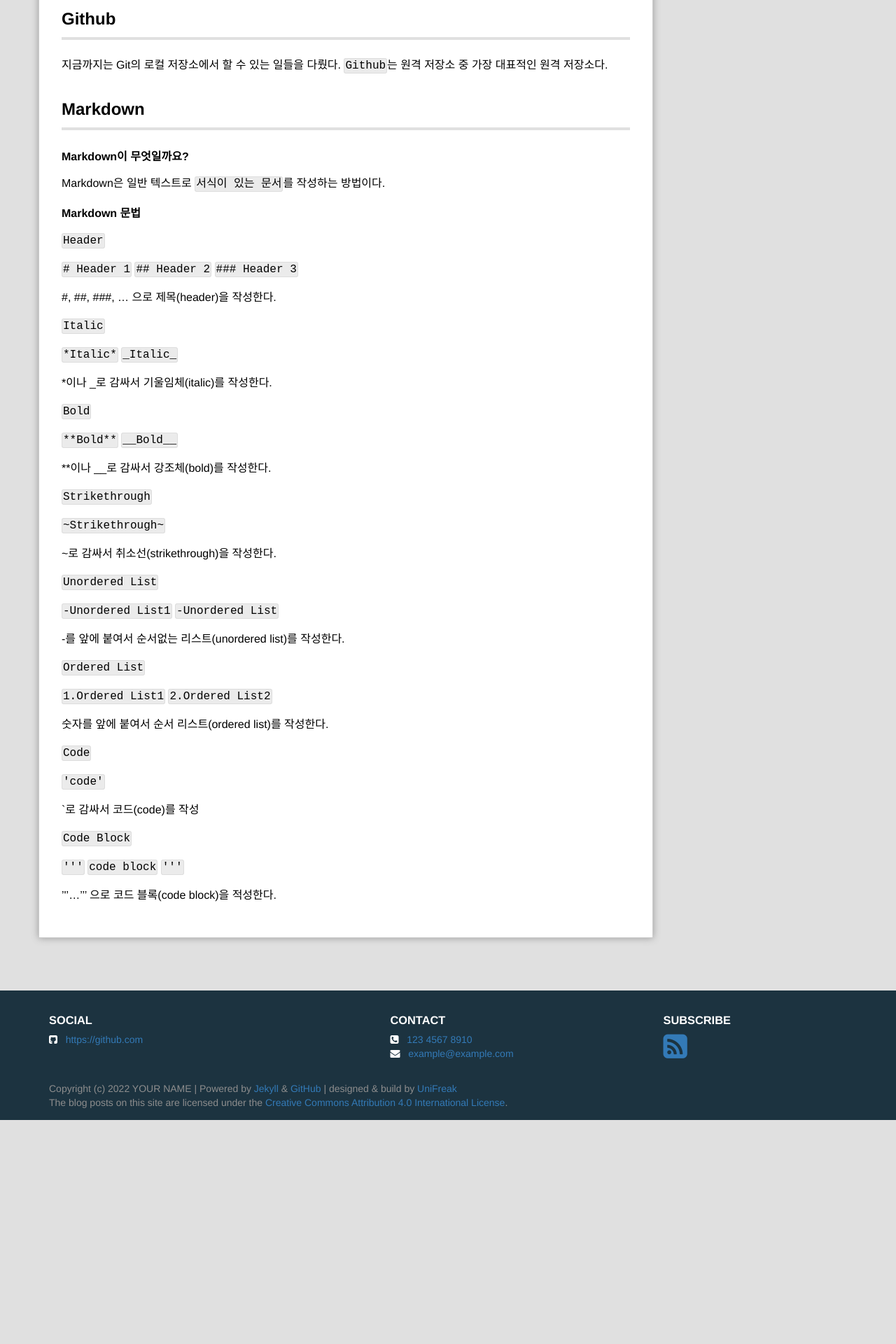
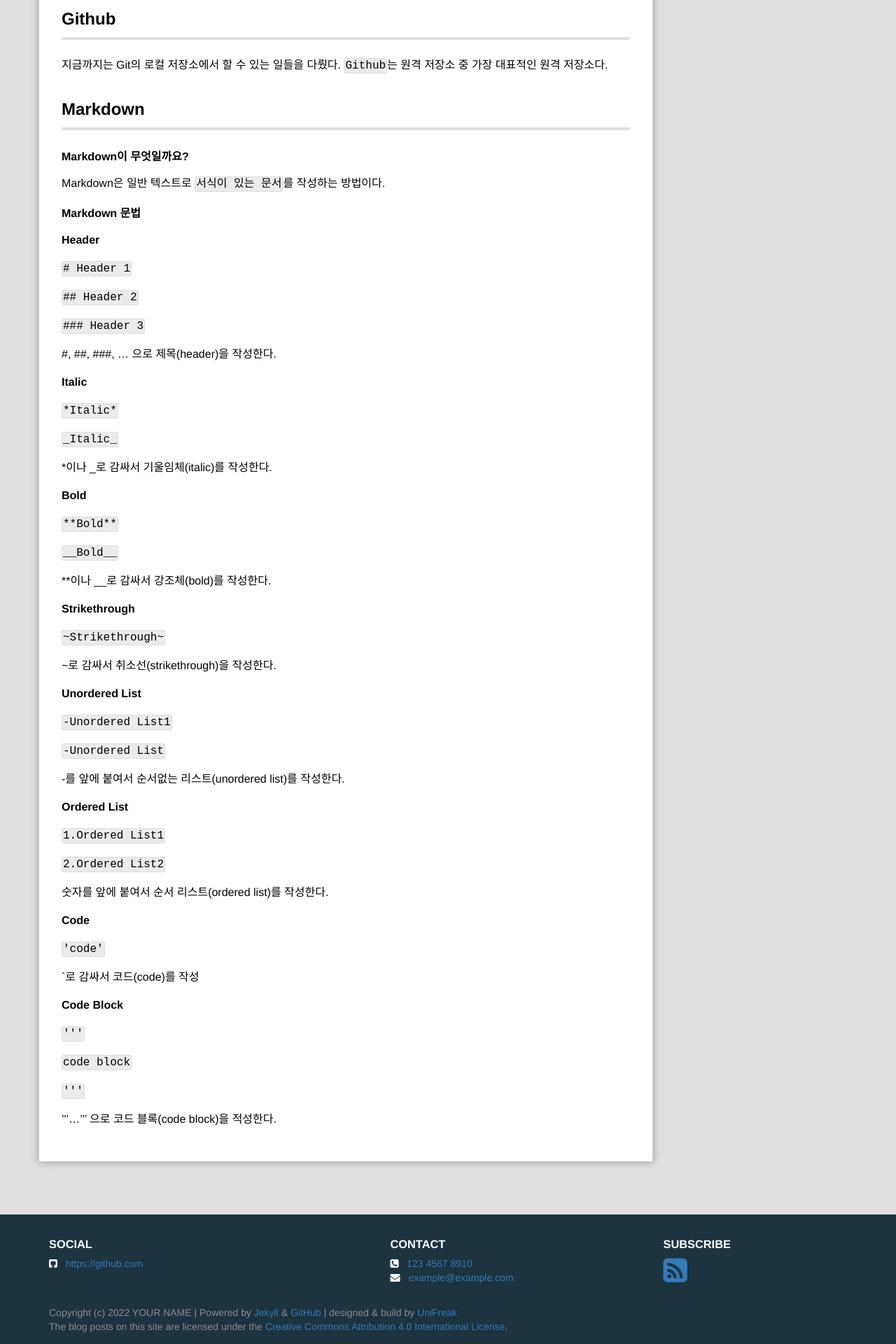
Before and after one commit to backsung75/backsung75.github.io, a Jekyll site: the page built from _posts/2022-11-30-welcome-to-jekyll.markdown, in a window 1280 px wide. Shown: the part 1672-3592 px from the top of the page at 70% size. Built offline with Jekyll 4.4.1, drawn with Linux system fonts in a browser that asks for light colours; before the commit the page ends 3272 px from its top, so only the background shows below that.

```diff
--- a/_posts/2022-11-30-welcome-to-jekyll.markdown
+++ b/_posts/2022-11-30-welcome-to-jekyll.markdown
@@ -71,58 +71,67 @@ git branch -d <branch 이름> 을 통해 branch 삭제한다.
 #### Markdown이 무엇일까요?
 Markdown은 일반 텍스트로 `서식이 있는 문서`를 작성하는 방법이다.
 #### Markdown 문법
-`Header`
+
+**Header**
 
 `# Header 1`
+
 `## Header 2`
+
 `### Header 3`
 
 #, ##, ###, ... 으로 제목(header)을 작성한다.
 
-`Italic`
+**Italic**
 
 `*Italic*`
+
 `_Italic_`
 
 *이나 _로 감싸서 기울임체(italic)를 작성한다.
 
-`Bold`
+**Bold**
 
 `**Bold**`
+
 `__Bold__`
 
 **이나 __로 감싸서 강조체(bold)를 작성한다.
 
-`Strikethrough`
+**Strikethrough**
 
 `~Strikethrough~`
 
 ~로 감싸서 취소선(strikethrough)을 작성한다.
 
-`Unordered List`
+**Unordered List**
 
 `-Unordered List1`
+
 `-Unordered List`
 
 -를 앞에 붙여서 순서없는 리스트(unordered list)를 작성한다.
 
-`Ordered List`
+**Ordered List**
 
 `1.Ordered List1`
+
 `2.Ordered List2`
 
 숫자를 앞에 붙여서 순서 리스트(ordered list)를 작성한다.
 
-`Code`
+**Code**
 
 `'code'`
 
 `로 감싸서 코드(code)를 작성
 
-`Code Block`
+**Code Block**
 
 `'''`
+
 `code block`
+
 `'''`
 
 '''...''' 으로 코드 블록(code block)을 적성한다.
```
